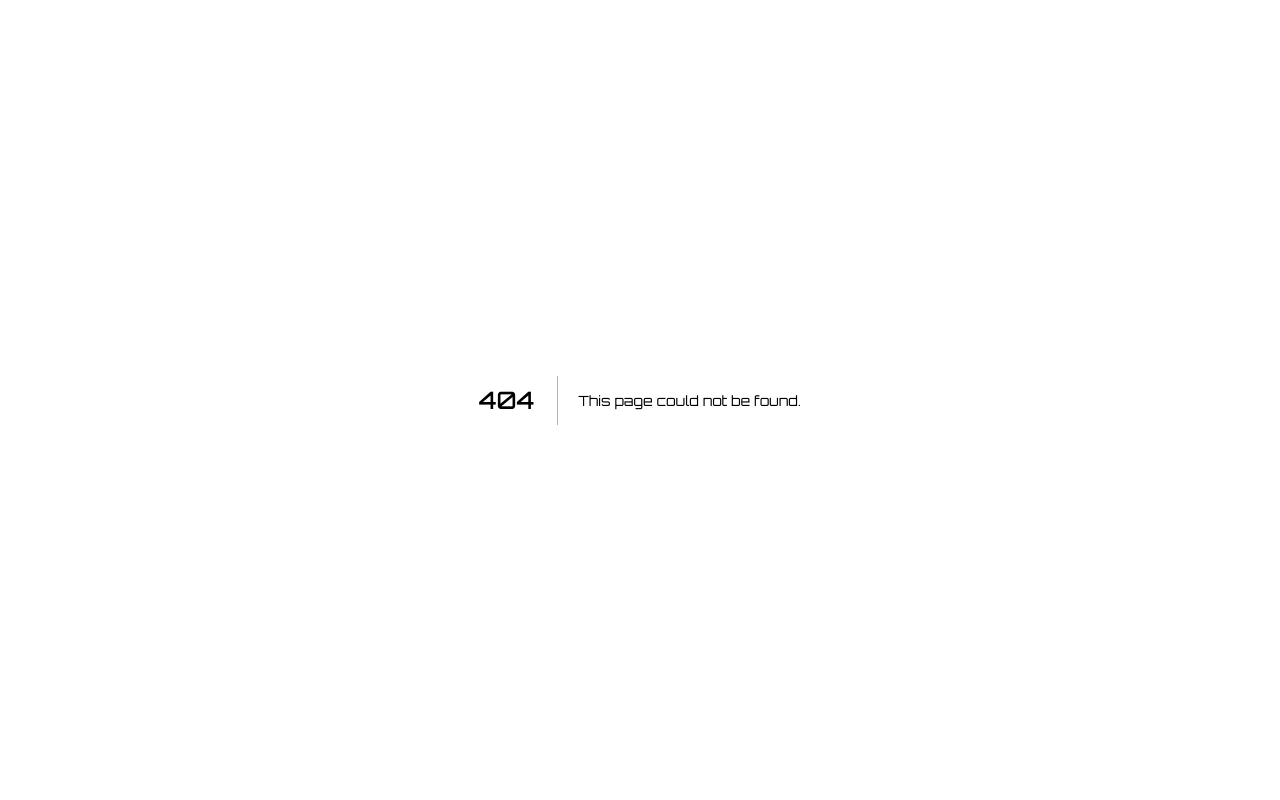
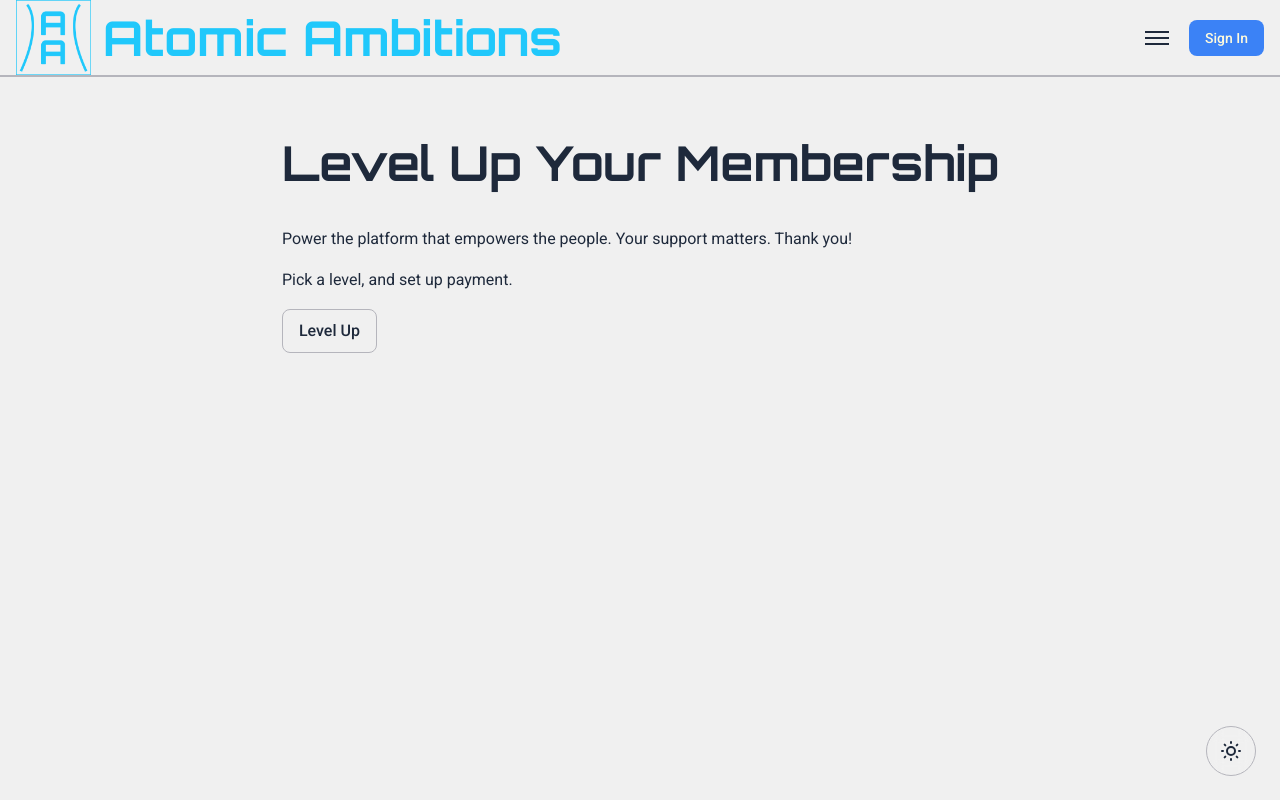
Before and after one commit to Nuclear-Ambitions/atomic-ambitions-app, a Next.js app: page /join/level-up in a window 1280 px wide. Before the commit this address had no page. Shown: the top 800 px of the page. Built offline with nearby package versions, Linux system fonts and the light colour scheme.

Commit message:
Alt approach to subscription. Also, coding by hand to learn and keep it simple.

```diff
--- /dev/null
+++ b/app/(main)/join/level-up/Confirmation.tsx
@@ -0,0 +1,32 @@
+import { useState, useEffect } from 'react'
+import { format, add } from 'date-fns'
+
+function RenewalDate() {
+  const [date, setDate] = useState('')
+  const isAnnual = true
+
+  useEffect(() => {
+    const expiration = add(new Date(), isAnnual ? { years: 1 } : { months: 1 })
+    setDate(format(expiration, 'MMMM d, yyyy'))
+  }, [])
+
+  return (
+    <div>
+      <p>
+        Your membership will renew on{' '}
+        <span className='font-bold'>{date || 'thinking...'}</span>.
+      </p>
+    </div>
+  )
+}
+
+function Confirmation() {
+  return (
+    <>
+      <p>Thanks for subscribing.</p>
+      <RenewalDate />
+    </>
+  )
+}
+
+export default Confirmation
--- /dev/null
+++ b/app/(main)/join/level-up/page.tsx
@@ -0,0 +1,58 @@
+'use client'
+
+import Confirmation from './Confirmation'
+
+function SignInMsg() {
+  return (
+    <>
+      <p>Let's get you signed in first.</p>
+    </>
+  )
+}
+
+function PickAndPay() {
+  return (
+    <>
+      <p>Pick a level, and set up payment.</p>
+      <Buttony />
+    </>
+  )
+}
+
+function Buttony() {
+  return (
+    <div>
+      <button
+        className='btn btn-outline'
+        id='levelUp'
+        onClick={() => alert('Feel the power boost!')}
+      >
+        Level Up
+      </button>
+    </div>
+  )
+}
+
+export default function LevelUpPage() {
+  const isSignedIn = true
+  const hasActiveSubscription = false
+
+  return (
+    <div className='min-h-screen max-w-4xl mx-auto bg-background py-12'>
+      <h1 className='mb-6'>Level Up Your Membership</h1>
+      <div className='space-y-4'>
+        <p>
+          Power the platform that empowers the people. Your support matters.
+          Thank you!
+        </p>
+        {!isSignedIn ? (
+          <SignInMsg />
+        ) : !hasActiveSubscription ? (
+          <PickAndPay />
+        ) : (
+          <Confirmation />
+        )}
+      </div>
+    </div>
+  )
+}
--- a/package.json
+++ b/package.json
@@ -21,6 +21,7 @@
     "@stripe/stripe-js": "^8.0.0",
     "@tailwindcss/forms": "^0.5.10",
     "clsx": "^2.1.1",
+    "date-fns": "^4.1.0",
     "framer-motion": "^12.23.22",
     "kysely": "0.28.7",
     "next": "15.5.4",
```
Also changed, not shown: 1 other file (tests, documents, lock files or other folders).
